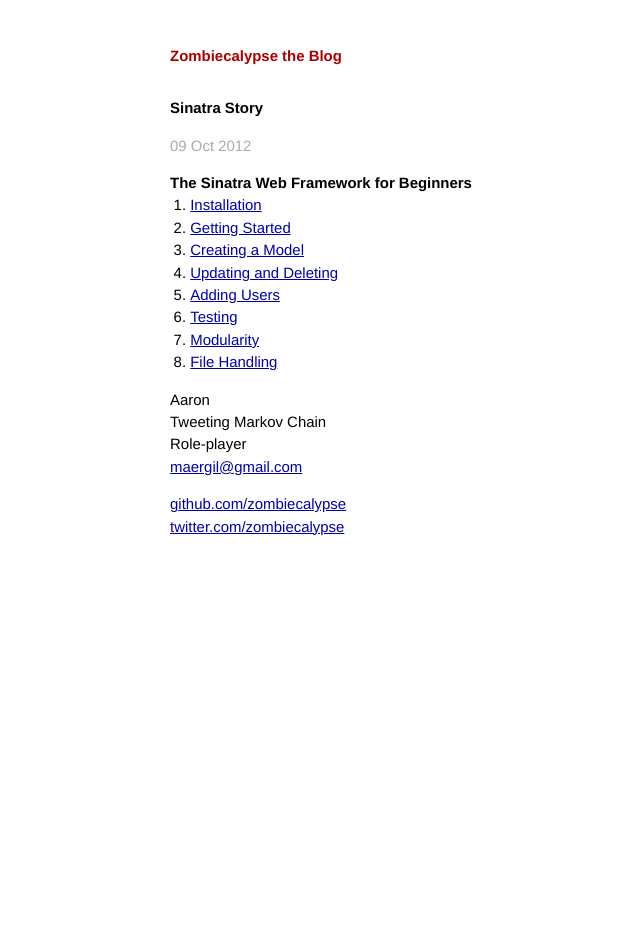
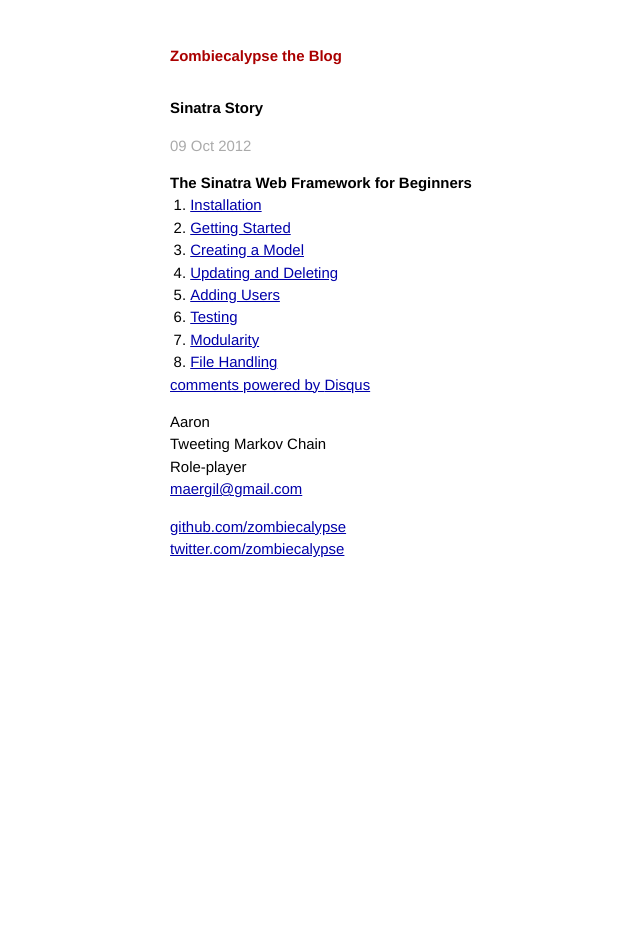
Before and after one commit to zombiecalypse/zombiecalypse.github.com, a Jekyll site: the page built from _posts/2012-10-09-sinatra_story.md, in a window 1280 px wide. Shown: the whole page, without its empty margins (156-796 px from the left). Built offline with Jekyll 4.4.1, drawn with Linux system fonts in a browser that asks for light colours; nearby versions of some CDN libraries; Markdown is read by kramdown in place of the engine named in the settings; comment, search, counter and statistics services are not loaded; part of the change alters nothing that is shown.

Commit message:
Added comment box

```diff
--- a/_layouts/post.html
+++ b/_layouts/post.html
@@ -7,3 +7,17 @@ layout: default
 <div class="post">
 {{ content }}
 </div>
+    <div id="disqus_thread"></div>
+    <script type="text/javascript">
+        /* * * CONFIGURATION VARIABLES: EDIT BEFORE PASTING INTO YOUR WEBPAGE * * */
+        var disqus_shortname = 'zombiecalypseblog'; // required: replace example with your forum shortname
+
+        /* * * DON'T EDIT BELOW THIS LINE * * */
+        (function() {
+            var dsq = document.createElement('script'); dsq.type = 'text/javascript'; dsq.async = true;
+            dsq.src = '//' + disqus_shortname + '.disqus.com/embed.js';
+            (document.getElementsByTagName('head')[0] || document.getElementsByTagName('body')[0]).appendChild(dsq);
+        })();
+    </script>
+    <noscript>Please enable JavaScript to view the <a href="http://disqus.com/?ref_noscript">comments powered by Disqus.</a></noscript>
+    <a href="http://disqus.com" class="dsq-brlink">comments powered by <span class="logo-disqus">Disqus</span></a>
```
